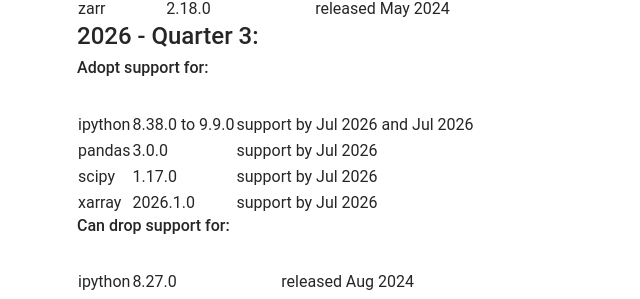
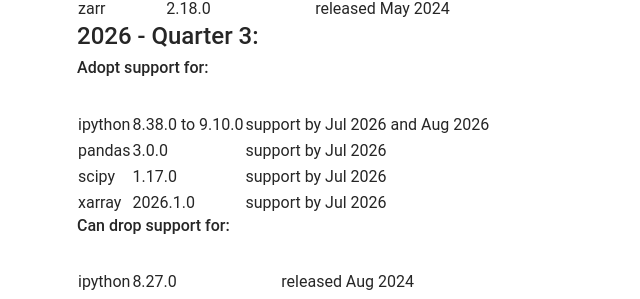
Before and after one commit to heliophysicsPy/heliophysicsPy.github.io, a Jekyll site: the page built from _pages/docs/phep-3/schedule.md, in a window 1280 px wide and 900 px high, scrolled down 1791 px. Shown: the part 145-444 px from the top of the window, without its empty margins (24-664 px from the left). Built offline with Jekyll 4.4.1, drawn with Linux system fonts in a browser that asks for light colours; nearby versions of some CDN libraries; our own code applies the rules of GitHub Pages for plain Markdown files; some of the changed text lies outside the part shown.

Commit message:
Update PHEP 3 support schedule [automated]

```diff
--- a/_pages/docs/phep-3/schedule.md
+++ b/_pages/docs/phep-3/schedule.md
@@ -97,12 +97,12 @@
 
 ###### Adopt support for:
 
-|         |                 |                                  |
-| ------- | --------------- | -------------------------------- |
-| ipython | 8.38.0 to 9.9.0 | support by Jul 2026 and Jul 2026 |
-| pandas  | 3.0.0           | support by Jul 2026              |
-| scipy   | 1.17.0          | support by Jul 2026              |
-| xarray  | 2026.1.0        | support by Jul 2026              |
+|         |                  |                                  |
+| ------- | ---------------- | -------------------------------- |
+| ipython | 8.38.0 to 9.10.0 | support by Jul 2026 and Aug 2026 |
+| pandas  | 3.0.0            | support by Jul 2026              |
+| scipy   | 1.17.0           | support by Jul 2026              |
+| xarray  | 2026.1.0         | support by Jul 2026              |
 
 ###### Can drop support for:
 
@@ -186,12 +186,12 @@
 
 ###### Can drop support for:
 
-|         |                 |                                |
-| ------- | --------------- | ------------------------------ |
-| ipython | 8.38.0 to 9.9.0 | released Jan 2026 and Jan 2026 |
-| pandas  | 3.0.0           | released Jan 2026              |
-| scipy   | 1.17.0          | released Jan 2026              |
-| xarray  | 2026.1.0        | released Jan 2026              |
+|         |                  |                                |
+| ------- | ---------------- | ------------------------------ |
+| ipython | 8.38.0 to 9.10.0 | released Jan 2026 and Feb 2026 |
+| pandas  | 3.0.0            | released Jan 2026              |
+| scipy   | 1.17.0           | released Jan 2026              |
+| xarray  | 2026.1.0         | released Jan 2026              |
 
 #### 2028 - Quarter 4:
 
```
Also changed, not shown: _pages/docs/phep-3/chart.md (+1 -0 lines).
